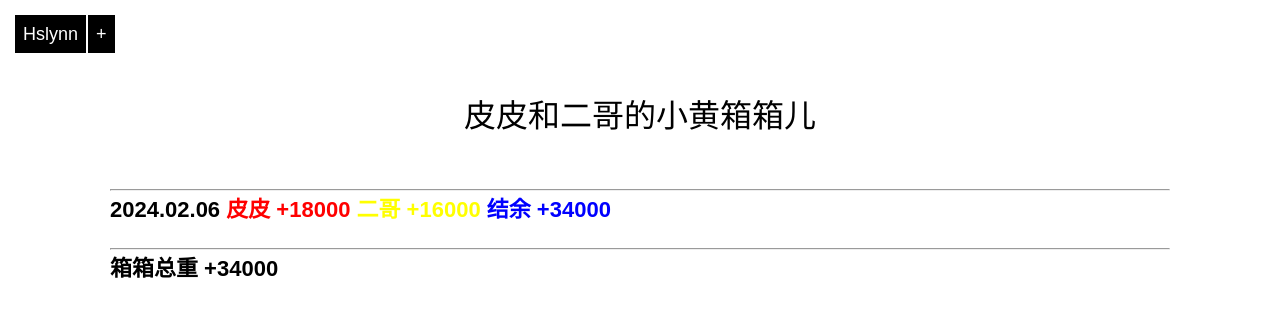
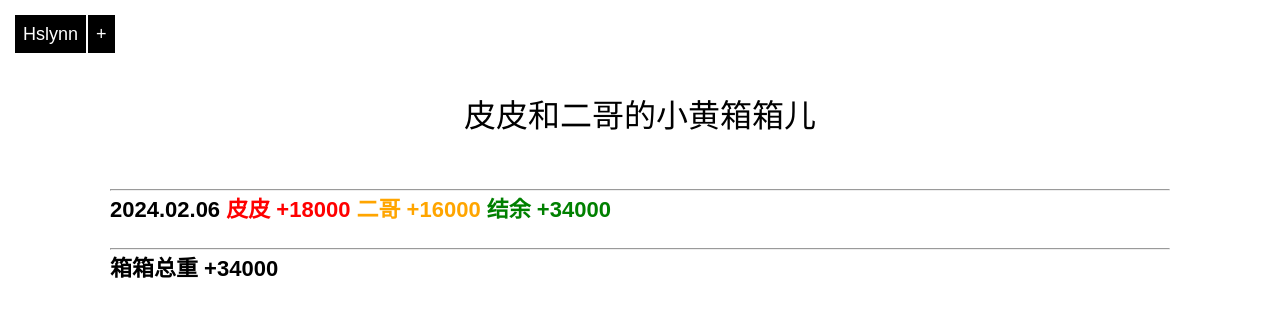
Before and after one commit to hslynn/hslynn.github.io, a Jekyll site: the page built from hsld22/index.md, in a window 1280 px wide. Shown: the top 317 px of the page. Built offline with Jekyll 4.4.1, drawn with Linux system fonts in a browser that asks for light colours.

Commit message:
change color

```diff
--- a/hsld22/index.md
+++ b/hsld22/index.md
@@ -6,7 +6,7 @@ published: true
 # {{page.title}}
 <hr>
 
-## 2024.02.06 <font color=red> 皮皮 +18000 </font> <font color=yellow> 二哥 +16000 </font> <font color=blue> 结余 +34000 </font>
+## 2024.02.06 <font color=red> 皮皮 +18000 </font> <font color=orange> 二哥 +16000 </font> <font color=green> 结余 +34000 </font>
 
 <hr>
 ## 箱箱总重 +34000
```
